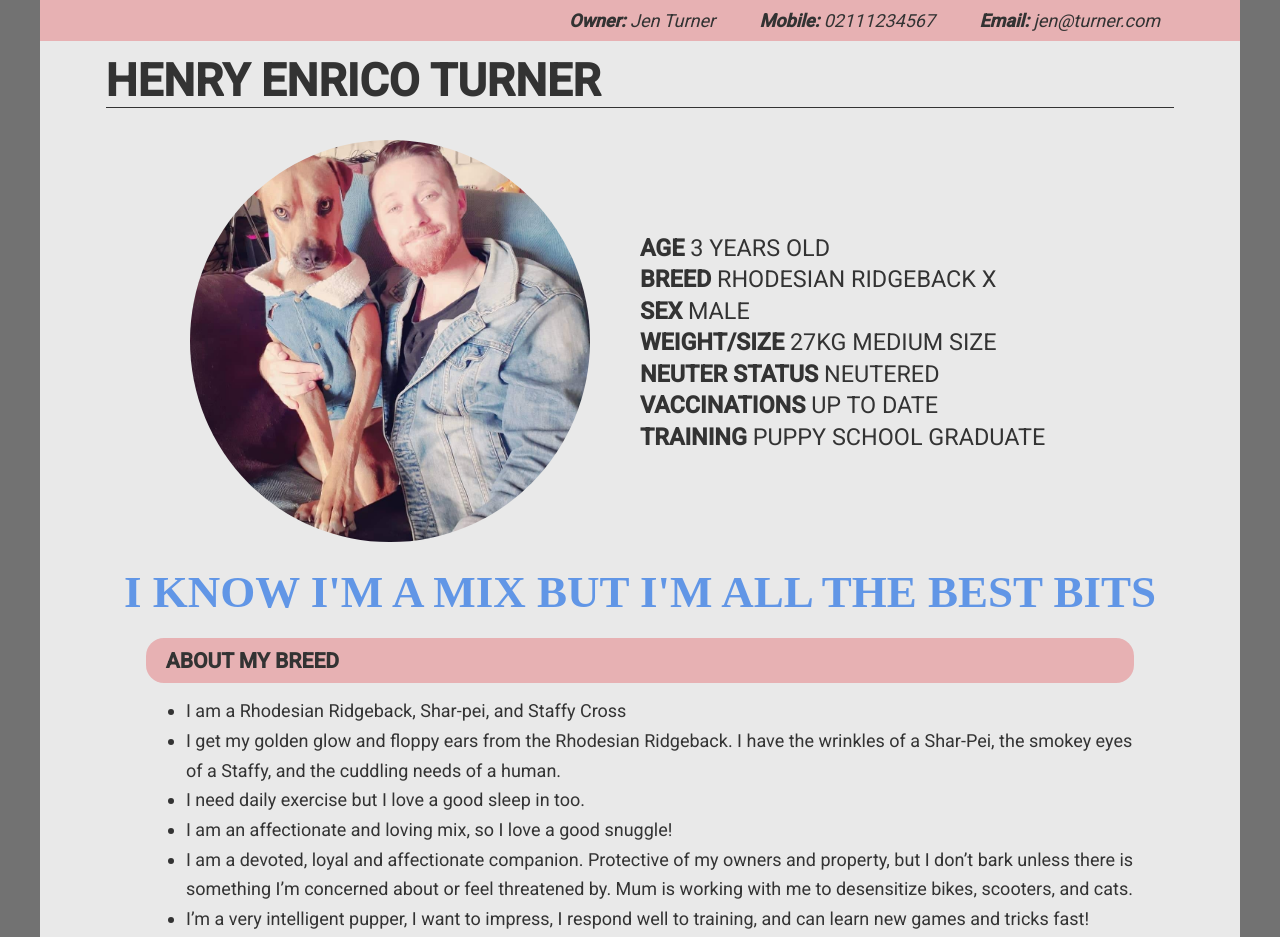
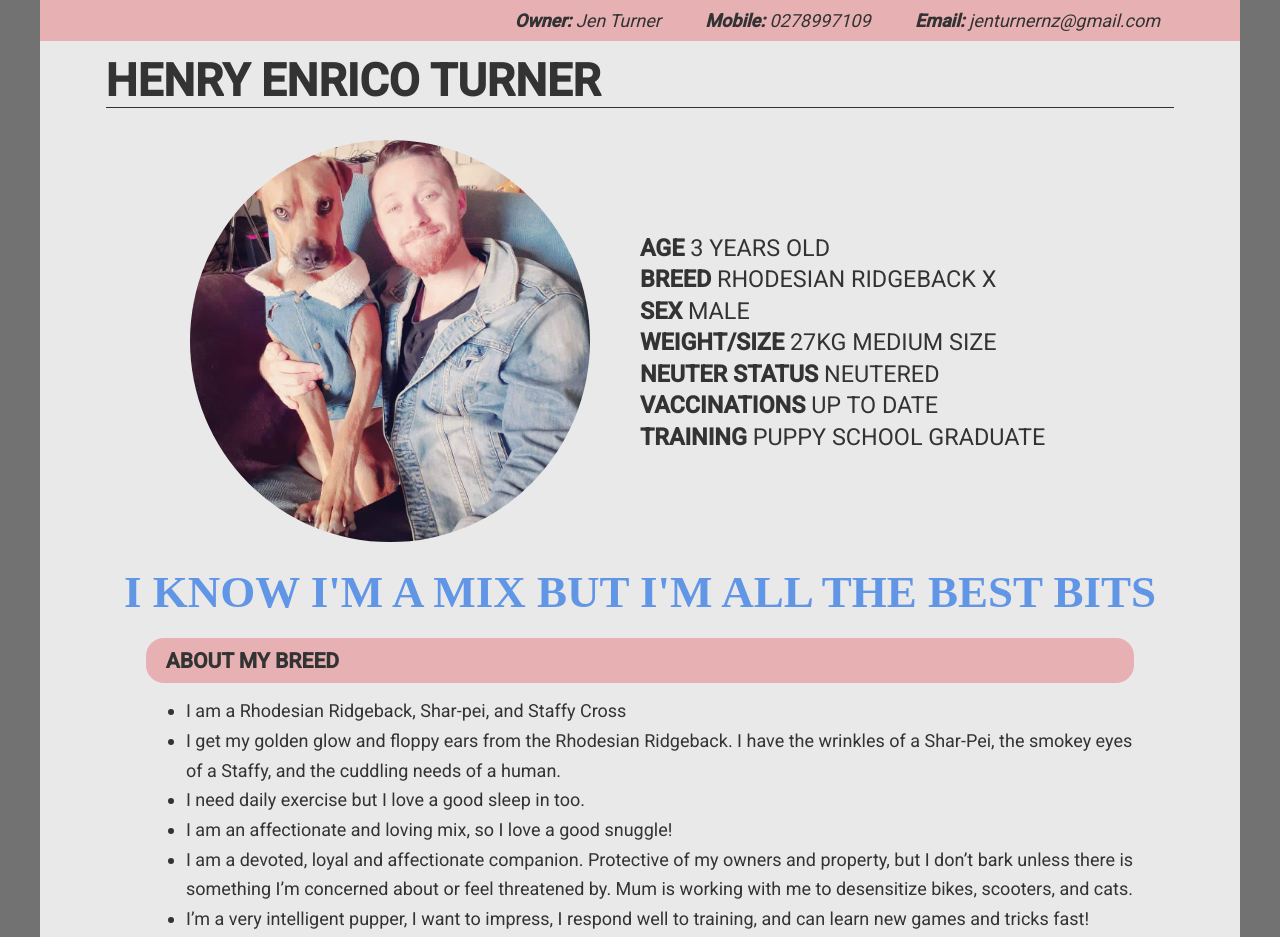
Before and after one commit to jjshiro/HenrysResume, a plain HTML site: page index.html in a window 1280 px wide. Shown: the top 937 px of the page. Drawn offline with Linux system fonts and the light colour scheme; a web font is replaced by a local one.

Commit message:
Update index.html
Updated contact details in nav to correct details.

```diff
--- a/index.html
+++ b/index.html
@@ -13,8 +13,8 @@
         <div class="nav">
             <ul>
                 <li><span>Owner:</span> Jen Turner</li>
-                <li><span>Mobile:</span> 02111234567</li>
-                <li><span>Email:</span> jen@turner.com</li>
+                <li><span>Mobile:</span> 0278997109</li>
+                <li><span>Email:</span> jenturnernz@gmail.com</li>
             </ul>
         </div>
     </div>
```
